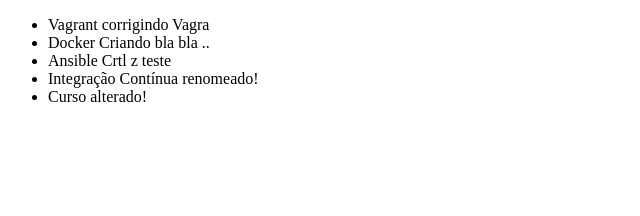
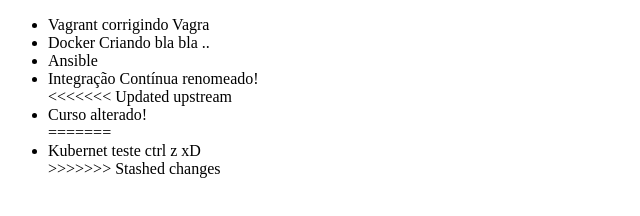
Before and after one commit to DeysaHerdi/alura-git, a plain HTML site: page index.html in a window 1280 px wide. Shown: the whole page, without its empty margins (0-640 px from the left). Drawn offline with Linux system fonts and the light colour scheme.

Commit message:
colacando xD

```diff
--- a/index.html
+++ b/index.html
@@ -8,9 +8,13 @@
     <ul>
       <li>Vagrant corrigindo Vagra</li>
       <li>Docker Criando bla bla ..</li>
-      <li>Ansible Crtl z teste</li>
+      <li>Ansible</li>
       <li>Integração Contínua renomeado!</li>
+      <<<<<<< Updated upstream
       <li>Curso alterado!</li>
+      =======
+      <li>Kubernet teste ctrl z xD</li>
+      >>>>>>> Stashed changes
     </ul>
   </body>
 </html>
```
